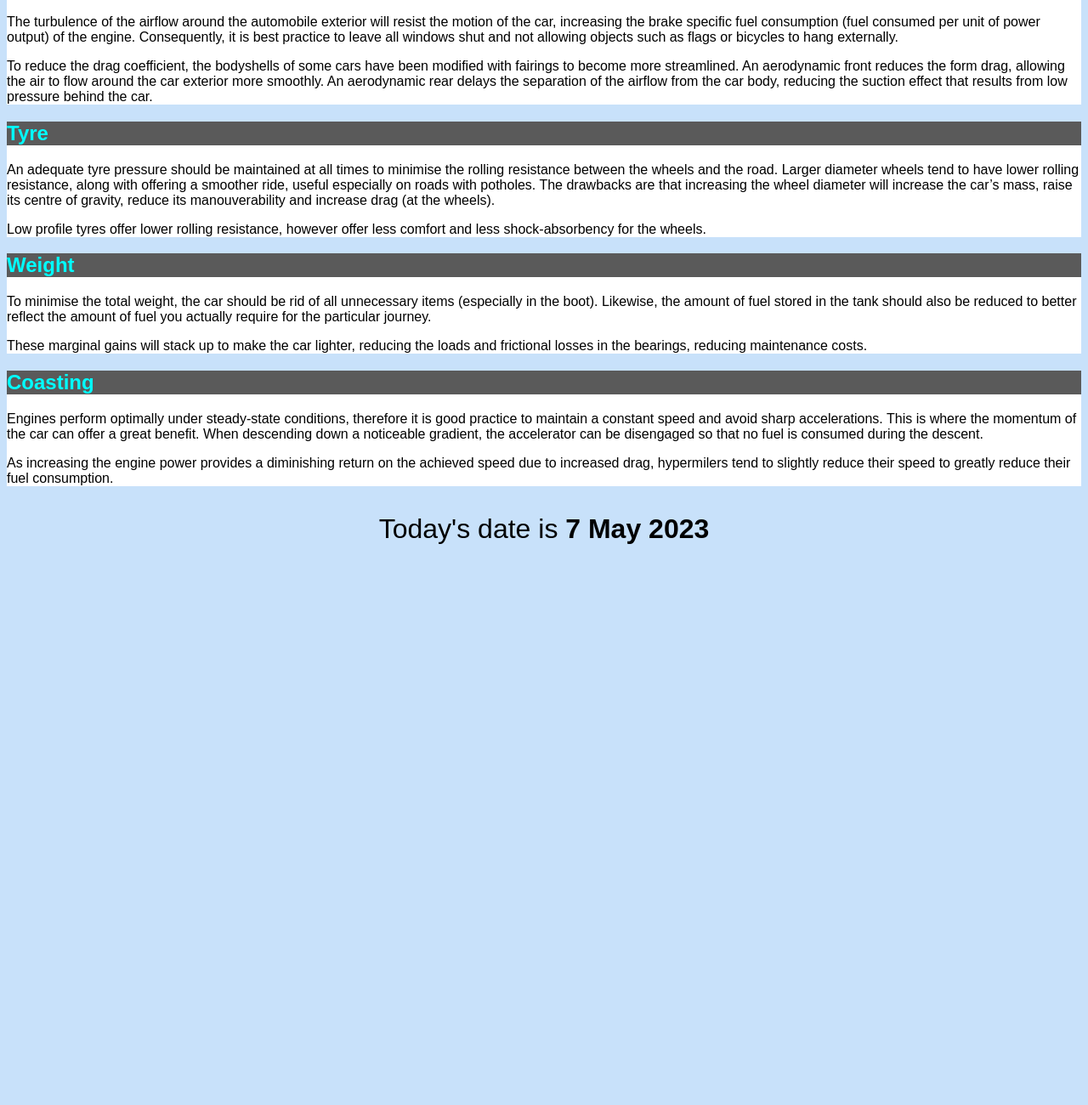
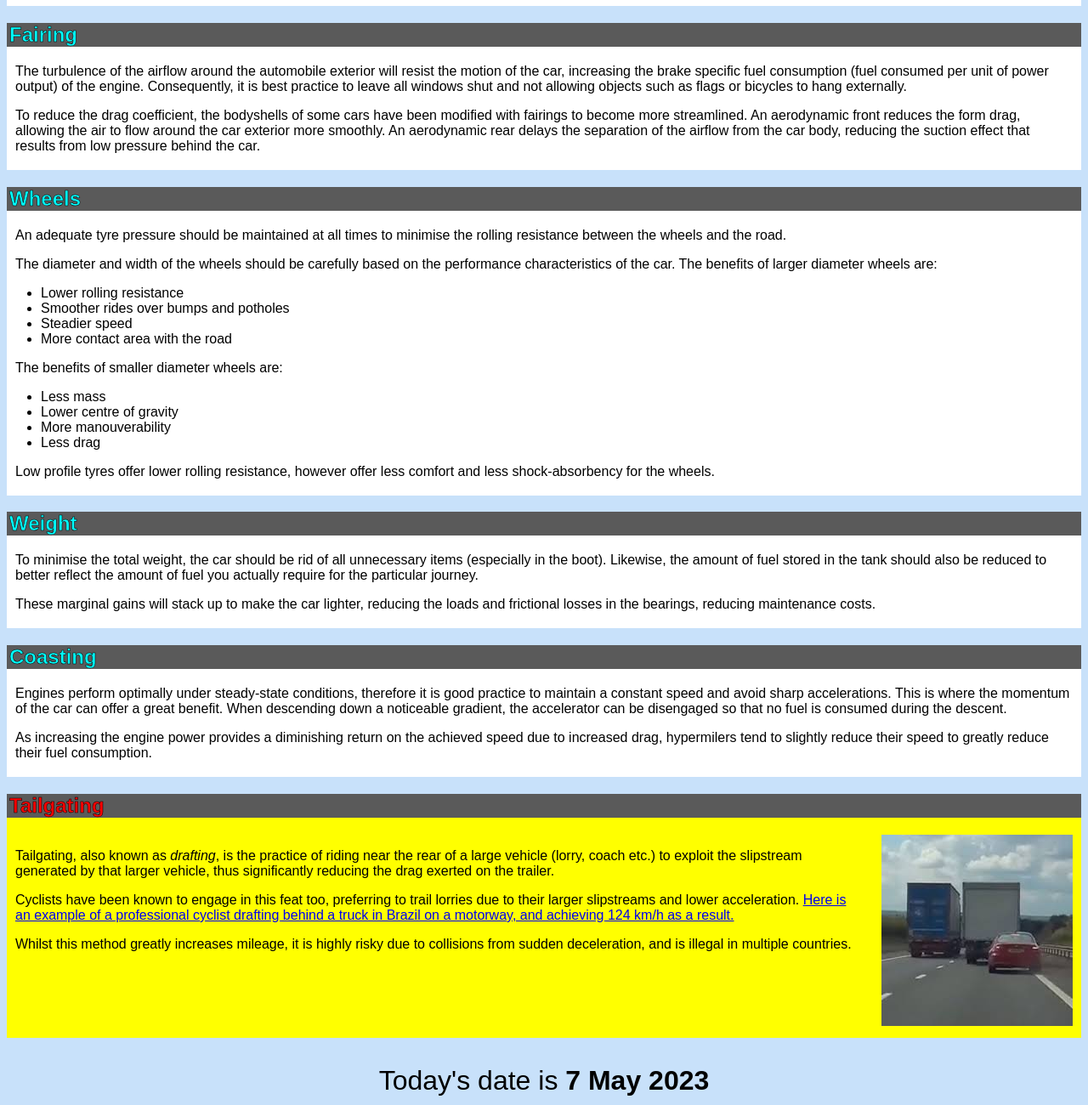
Before and after one commit to P-R-B/Hobby_Page, a plain HTML site: page index.html in a window 1280 px wide. Shown: the part 1040-2340 px from the top of the page at 85% size. Before the commit the page ends 1713 px from the top, so only its background shows below. Drawn offline with Linux system fonts and the light colour scheme.

Commit message:
Add files via upload

```diff
--- a/index.html
+++ b/index.html
@@ -1,19 +1,21 @@
 <!DOCTYPE html>
 <html lang="en-GB">
-  <head>
+ <head>
     <meta charset="utf-8" />
     <title>Hypermiling</title>                           <!--Page title, invisible on browser page-->
-    <link rel="stylesheet" href="Styles.css" />                 <!--Reference to external CSS file-->
-  </head>
+    <link rel="stylesheet" href="styles.css" />                 <!--Reference to external CSS file-->
+ </head>
 
-  <body>
+ <body>
+  <header>
    <h1>Hypermiling</h1>                                    <!--Page title, visible on browser page-->
 
    <!--Image with a hyperlink to its original source-->
    <a href="https://www.chevybolt.org/threads/range-hypermiling-modifications.13466/"
     target="_blank">
-    <img src="Image.jpg"; title="Toyota Prius with a boat tail body modification
-                    *click to visit source*" />                                                  </a>
+    <img src="boat-tail.jpg"; title="Toyota Prius with a boat tail body modification
+                    *click to visit source*"
+     alt="Toyota Prius with a boat tail body modification for reduced drag"/>                    </a>
 
    <div class="Section">
     <h2>Introduction</h2>
@@ -32,6 +34,7 @@
         although most of the points discussed on this page relating to drag, weight and rolling
         resistance applies to them too.                                                          </p>
       </div>
+  </header>
 
    <div class="Section">
     <h2>Engine</h2>
@@ -69,13 +72,25 @@
    </div>
 
    <div class="Section">
-    <h2>Tyre</h2>
+    <h2> Wheels</h2>
      <p>An adequate tyre pressure should be maintained at all times to minimise the rolling
-        resistance between the wheels and the road. Larger diameter wheels tend to have lower
-        rolling resistance, along with offering a smoother ride, useful especially on roads
-        with potholes. The drawbacks are that increasing the wheel diameter will increase
-        the car’s mass, raise its centre of gravity, reduce its manouverability and
-        increase drag (at the wheels).                                                           </p>
+        resistance between the wheels and the road.                                              </p>
+     <p>The diameter and width of the wheels should be carefully based on the performance
+        characteristics of the car.
+        The benefits of larger diameter wheels are:
+        <ul>
+         <li>Lower rolling resistance</li>
+         <li>Smoother rides over bumps and potholes</li>
+         <li>Steadier speed</li>
+         <li>More contact area with the road</li>
+        </ul>                                                                                    </p>
+     <p>The benefits of smaller diameter wheels are:
+        <ul>
+         <li>Less mass</li>
+         <li>Lower centre of gravity</li>
+         <li>More manouverability</li>
+         <li>Less drag</li>
+        </ul>                                                                                    </p>
      <p>Low profile tyres offer lower rolling resistance, however offer less comfort and less
         shock-absorbency for the wheels.                                                         </p>
    </div>
@@ -101,6 +116,32 @@
         their fuel consumption.                                                                  </p>
    </div>
 
+   <div class="Alert">
+    <h2>Tailgating</h2>
+    <div class="Column">
+     <div class="Text">
+      <p>Tailgating, also known as <em>drafting</em>, is the practice of riding near the rear of
+         a large vehicle (lorry, coach etc.) to exploit the slipstream generated by that larger
+         vehicle, thus significantly reducing the drag exerted on the trailer.                   </p>
+      <p>Cyclists have been known to engage in this feat too, preferring to trail lorries due to
+         their larger slipstreams and lower acceleration.
+         <a href="https://www.youtube.com/watch?v=iO7_Fq56g2c" target="_blank">
+         Here is an example of a professional
+         cyclist drafting behind a truck in Brazil on a motorway, and achieving 124 km/h as
+         a result.                                                                           </a></p>
+      <p>Whilst this method greatly increases mileage, it is highly risky due to collisions from
+         sudden deceleration, and is illegal in multiple countries.                              </p>
+     </div>
+     <a href=
+      "https://www.edinburghlive.co.uk/news/edinburgh-news/shocking-road-rage-incident-m8-18231885"
+      target="_blank">
+                      <img src="tailgate.jpg"; title="Car tailgating a lorry, click for source"
+                       alt="Car tailgating a lorry"/>
+     </a>
+    </div>
+   </div>
+
+  <footer>
    <div class="Today"><p>Today's date is <strong id="today"></strong></p></div>
    <!--The blank space within the <strong> tags above will be filled in with today's date
        generated in the JavaScript below-->
@@ -111,5 +152,6 @@
     let month = date.toLocaleString('default', { month: 'long' }); let year = date.getFullYear();
     document.getElementById("today").innerHTML = `${day} ${month} ${year}`; // Joining the strings
    </script>
-  </body>
+  </footer>
+ </body>
 </html>
--- /dev/null
+++ b/styles.css
@@ -0,0 +1,27 @@
+body {font-family: Arial, sans-serif; background-color: rgb(200, 225, 250)}
+
+h1 {padding: 10px 10px 10px 10px;
+    -webkit-text-stroke-width: 1px; -webkit-text-stroke-color: red;
+    font-size: 3em; color: white; background: linear-gradient(to right, black 30%, red 90%)}
+
+p {margin-left: 10px; margin-right: 10px}
+
+img {display: block; margin-left: auto; margin-right: auto; max-width: 100%}
+img:hover {border-style: solid; border-width: thick; border-color: black}
+
+h2 {padding-left: 3px; color:aqua; background-color: rgb(90, 90, 90);
+    -webkit-text-stroke-width: 0.5px; -webkit-text-stroke-color: black }
+
+header h2 {background-color: blue}
+
+.Section {padding-bottom: 3px; background-color: white}
+
+.Alert {background-color: yellow}
+.Alert h2 {color: red; background-color: rgb(90, 90, 90)}
+.Column {display: inline-block}
+.Text {float: left; width: 80%}
+.Text a:hover {font-weight: bold}
+.Column img {float: right; margin-right: 10px; margin-bottom: 10px}
+.Alert img:hover {border-style: solid; border-width: thin; border-color: red}
+
+.Today {text-align: center; font-size: 2em}
```
Also changed, not shown: boat-tail.jpg (added), tailgate.jpg (added).
